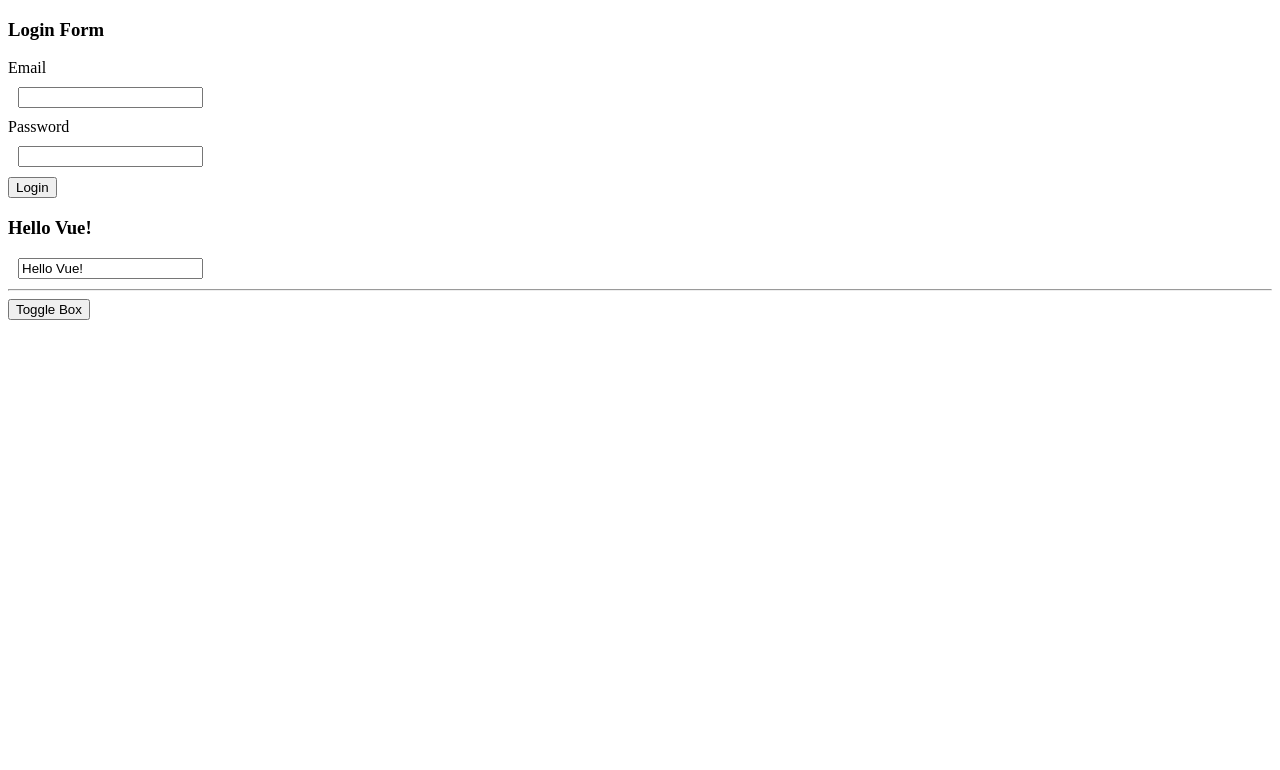
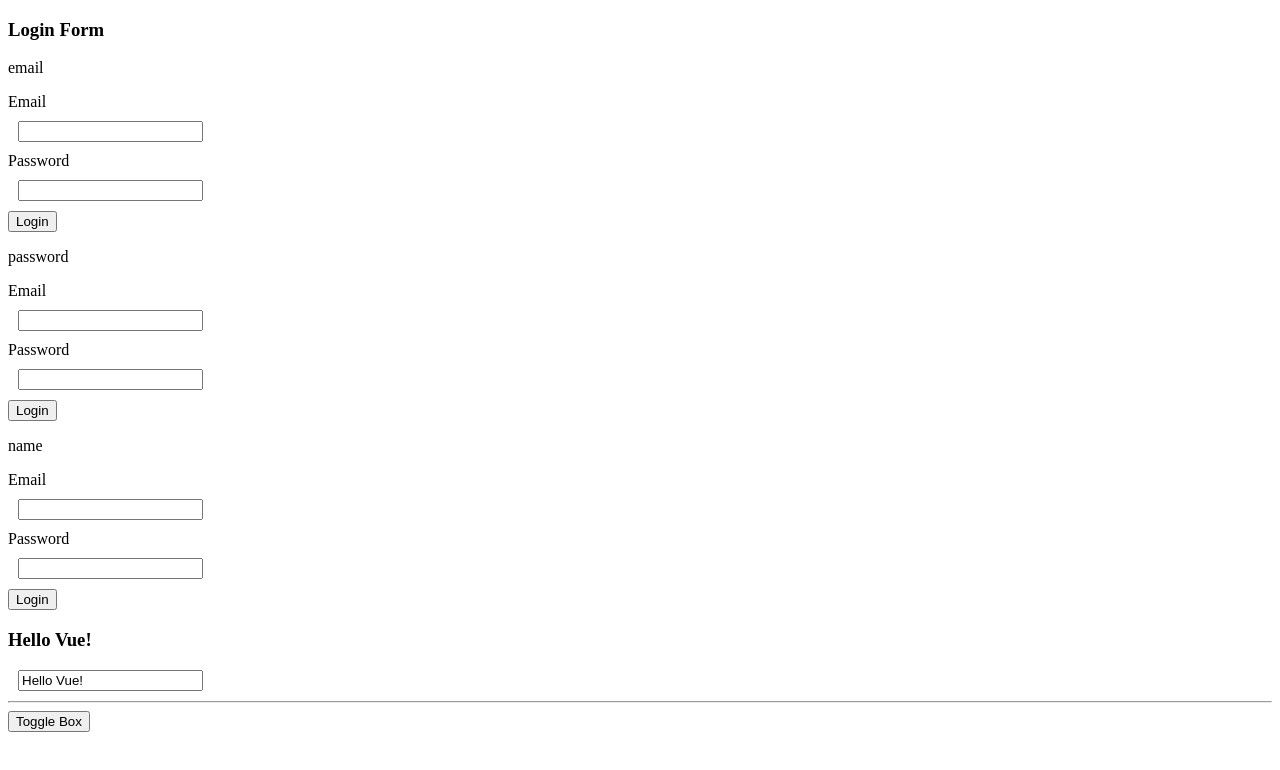
Before and after one commit to TechyStarr/learning-Vue, a plain HTML site: page index.html in a window 1280 px wide. Drawn offline with nearby package versions, Linux system fonts and the light colour scheme.

Commit message:
use of loops in vue

```diff
--- a/index.html
+++ b/index.html
@@ -56,6 +56,7 @@
             template: `
                 <form @submit.prevent="handleSubmit">
                     <h3>{{ title }}</h3>
+                    <p v-for="str in inputs" :key="str">{{ str }} <p/>   <!-- accessing the variables in inputs array -->
                     <custom-input v-model="email"  :label="emailLabel" /> <!-- v-bind is used to bind data to an attribute -->
                     <custom-input v-model="password" :label="passwordLabel" />
                     <button>Login</button>
@@ -66,6 +67,12 @@
             data() {
                 return {
                     title: 'Login Form',
+                    inputs: [
+                        'email',
+                        'password',
+                        'name'
+
+                    ],
                     email: '',
                     password: '',
                     emailLabel: 'Email',
```
Also changed, not shown: vue.txt.
